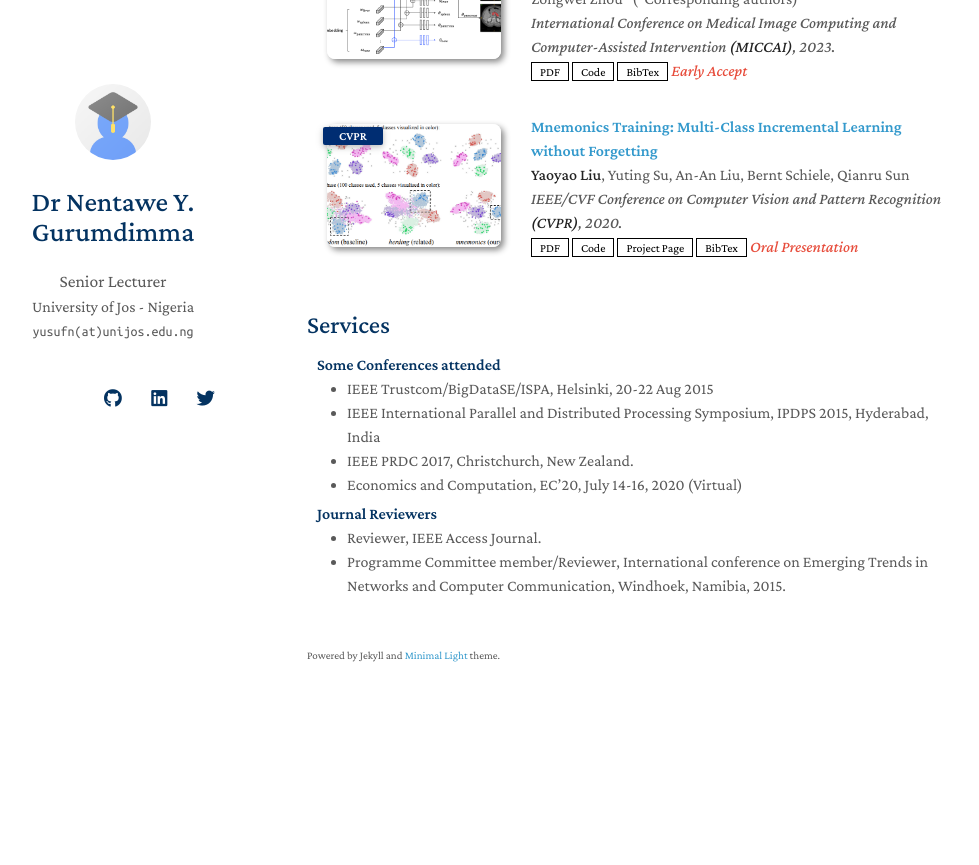
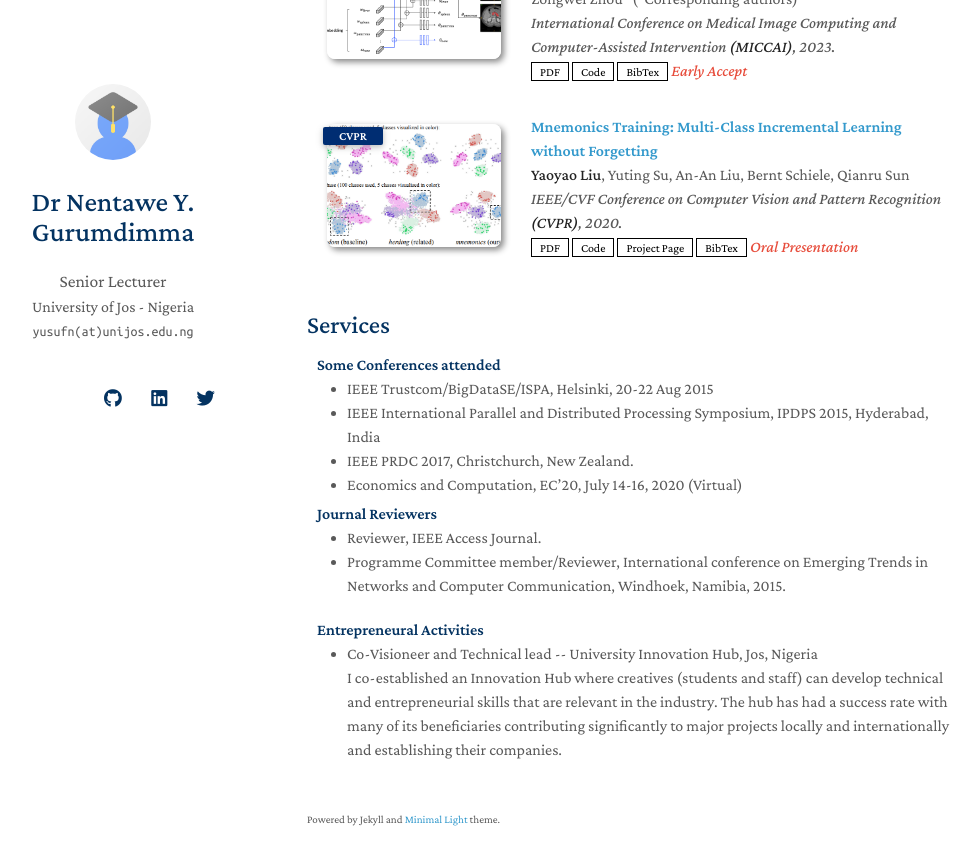
Before and after one commit to nentaweg/nentaweg.github.io, a Jekyll site: the page built from index.md, in a window 1280 px wide and 900 px high, scrolled down 984 px. Shown: the top 865 px of the window, without its empty margins (163-1142 px from the left). Built offline with Jekyll 4.4.1, drawn with Linux system fonts in a browser that asks for light colours; nearby versions of some CDN libraries; a style sheet for code colours, icons or effects is not loaded; our own code applies the rules of GitHub Pages for plain Markdown files; before the commit the page ends 1720 px from its top, so only the background shows below that.

Commit message:
Update services.md

```diff
--- a/_includes/services.md
+++ b/_includes/services.md
@@ -15,3 +15,11 @@
   <li><a href="https://www.computer.org/csdl/journal/tp"><autocolor>Reviewer, IEEE Access Journal.</autocolor></a></li>
   <li><a href="https://www.springer.com/journal/11263"><autocolor>Programme Committee member/Reviewer, International conference on Emerging Trends in Networks and Computer Communication, Windhoek, Namibia, 2015.</autocolor></a></li>
 </ul>
+
+<h4 style="margin:0 10px 0;">Entrepreneural Activities</h4>
+
+<ul style="margin:0 0 20px;">
+  <li><a href=""><autocolor>Co-Visioneer and Technical lead -- University Innovation Hub, Jos, Nigeria</autocolor></a></li>
+ <p>I co-established an Innovation Hub where creatives (students and staff) can develop technical and entrepreneurial
+skills that are relevant in the industry. The hub has had a success rate with many of its beneficiaries contributing significantly to major projects locally and internationally and establishing their companies. </p>
+</ul>
```
